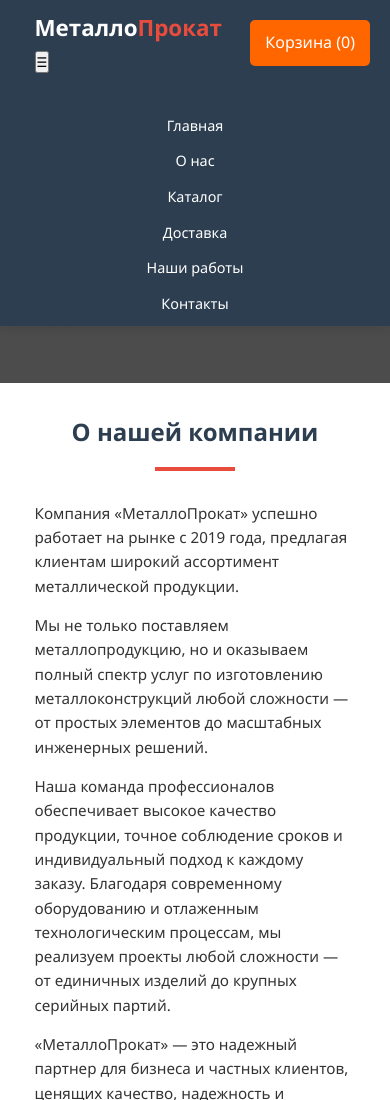
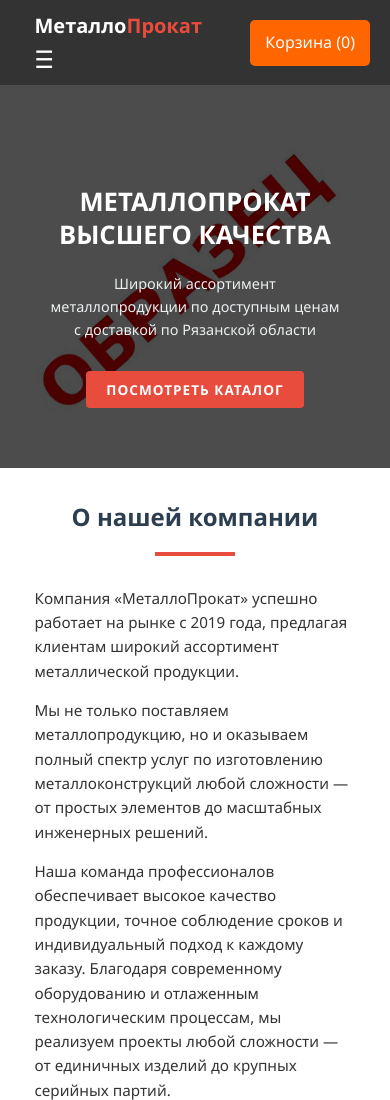
Before and after one commit to rastishka177/test, a plain HTML site: page index.html in a window 390 px wide. Shown: the top 1100 px of the page. Drawn offline with Linux system fonts and the light colour scheme; no server answers.

Commit message:
Update styles.css

```diff
--- a/styles.css
+++ b/styles.css
@@ -93,14 +93,9 @@
 
         /* Шапка */
         header {
-            background-color: var(--primary-color);
-            color: white;
-            padding: 20px 0;
-            position: fixed;
-            width: 100%;
-            top: 0;
-            z-index: 1000;
-            box-shadow: 0 2px 10px rgba(0,0,0,0.1);
+            background: #333;
+            color: #fff;
+            padding: 10px 0;
         }
 
         .header-container {
@@ -109,10 +104,9 @@
             align-items: center;
         }
 
-        .logo {
-            font-size: 1.8rem;
+        header .logo {
+  font-size: 20px;
   font-weight: bold;
-            color: white;
   }
 
         .logo span {
@@ -147,6 +141,25 @@
 
         nav ul li a:hover::after {
             width: 100%;
+        }
+        /* Кнопка-бургер */
+.menu-toggle {
+  display: none; /* по умолчанию скрыта */
+  font-size: 24px;
+  background: none;
+  border: none;
+  color: #fff;
+  cursor: pointer;
+}
+/* Десктопное меню */
+nav ul {
+  display: flex;
+  gap: 20px;
+  list-style: none;
+}
+nav ul li a {
+  color: #fff;
+  text-decoration: none;
 }
 
         /* Герой секция */
@@ -805,31 +818,23 @@ button.remove-btn {
 }
 
 /* --- Адаптивность для телефонов --- */
-@media (max-width: 480px) {
-    header {
-        padding: 10px 0; /* уменьшили высоту шапки */
+@media (max-width: 768px) {
+  .menu-toggle {
+    display: block; /* показываем бургер */
   }
 
-    .header-container {
-        flex-direction: column; /* прижмём элементы друг к другу по вертикали */
-        gap: 5px; /* немного пространства между логотипом и навигацией */
-    }
-
-    .logo {
-        font-size: 1.4rem; /* уменьшили логотип */
+  nav {
+    display: none; /* скрываем меню по умолчанию */
+    background: #444;
+    padding: 10px;
   }
 
   nav ul {
-        flex-direction: column; /* ссылки друг под другом */
-        align-items: center;
-        gap: 10px; /* расстояние между ссылками */
+    flex-direction: column;
+    gap: 10px;
   }
 
-    nav ul li {
-        margin-left: 0; /* убираем отступы слева */
-    }
-
-    nav ul li a {
-        font-size: 0.9rem; /* уменьшаем шрифт ссылок */
+  nav.show {
+    display: block; /* показываем меню при нажатии */
   }
 }
```
Lines whose indentation alone changed are shown as unchanged.
